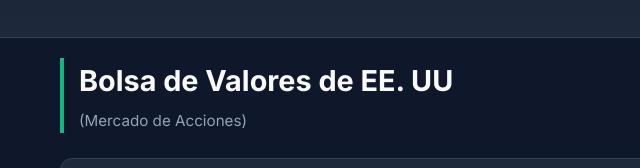
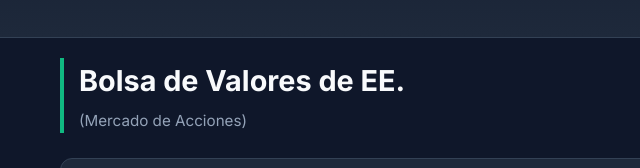
Before and after one commit to comglorerate/sesion, a plain HTML site: page index.html in a window 1280 px wide. Shown: the part 215-383 px from the top of the page, 0-640 px from the left. Drawn offline with Linux system fonts and the light colour scheme.

Commit message:
Corregir título de la sección "Bolsa de Valores de EE. UU" a "Bolsa de Valores de EE. "

```diff
--- a/index.html
+++ b/index.html
@@ -307,7 +307,7 @@
         <!-- STOCKS -->
         <section>
             <div class="section-header">
-                <h2>Bolsa de Valores de EE. UU</h2>
+                <h2>Bolsa de Valores de EE. </h2>
                 <p>(Mercado de Acciones)</p>
             </div>
             <div class="market-grid" id="stocks-grid"></div>
```
